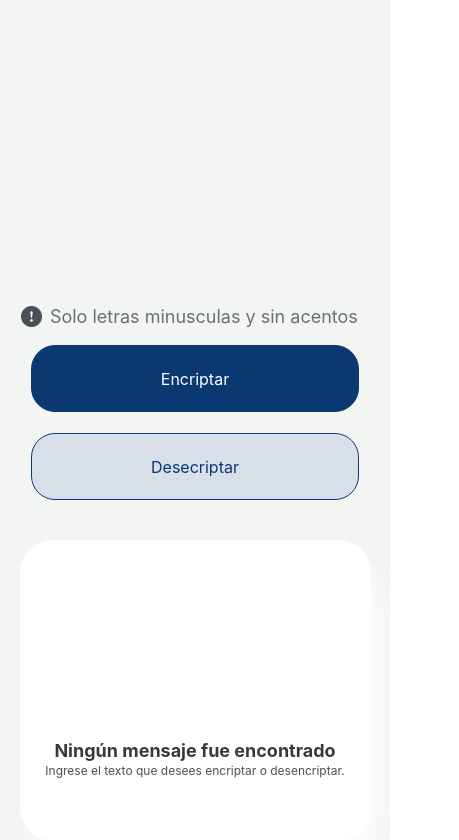
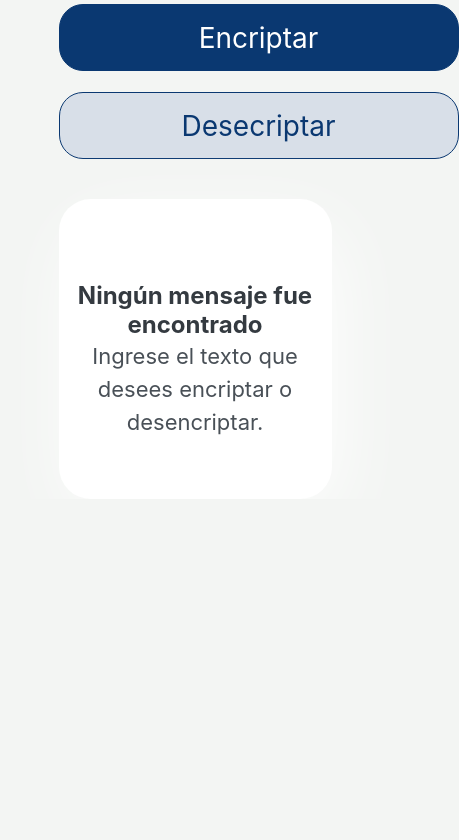
Before and after one commit to Bastian1825/Chellenge, a plain HTML site: page index.html in a window 390 px wide. Shown: the part 380-1220 px from the top of the page, 459 px wide, since content can reach past the window. After the commit the page ends 879 px from the top, so only its background shows below. Drawn offline with Linux system fonts and the light colour scheme.

Commit message:
Add files via upload

```diff
--- a/style.css
+++ b/style.css
@@ -21,19 +21,17 @@
     box-sizing: border-box;
     font-family: var(--fuente-inter);
     text-decoration: none;
-    background: var(--color-letra-boton-azul);
+    background: var(--color-primario);
 }
 ::selection{
     background: green;
     color: var(--color-letra-boton-azul);
 }
 body{
-    width: 100%;
+    width: auto;
+    height: auto;
     background-color: var(--color-primario);
 
-}
-img{
-    max-width: 100%;
 }
 header{
     position: absolute;
@@ -50,6 +48,7 @@ main{
     display: flex;
     flex-direction: row;
     background-color: var(--color-primario);
+    line-height: 50px;
 
 
 }
@@ -71,10 +70,14 @@ main{
     resize: none;
     background-color: var(--color-primario);
 
-
 }
 .encriptar::placeholder,:focus{
     color:var(--color-secundario);
+}
+.encriptar:focus,
+.encriptar:active{
+    border: none;
+    outline: none;
 }
 .encriptador-aviso{
     display: flex;
@@ -83,7 +86,7 @@ main{
     padding: 0;
     gap: 8px;
     position: absolute;
-    top: 500px;
+    top: 1060px;
     background-color: var(--color-primario);
 }
 .img-aviso{
@@ -97,11 +100,12 @@ main{
     width: 100%;
     font-style: normal;
     font-weight: 400;
-    font-size: 18px;
+    font-size: 30px;
     line-height: 150%;
     opacity: 0.8;
     color: var(--color-texto-respuesta-subtitulo);
     background-color: var(--color-primario);
+
 }
 .encriptador-contenedor{
     display: flex;
@@ -109,18 +113,18 @@ main{
     align-items: flex-start;
     gap: 8px;
     position: absolute;
-    top: 526px;
+    top:1110px;
     background-color: var(--color-primario);
 
 }
 
 .btn-encriptar{
-    width: 328px;
+    width: 400px;
     height: 67px;
     padding: 24px;
     font-style: normal;
     font-weight: 400;
-    font-size: 16px;
+    font-size: 28px;
     line-height: 19px;
     text-align: center;
     color: var(--color-letra-boton-azul);
@@ -138,12 +142,12 @@ main{
 }
 
 .btn-desencriptar{
-    width: 328px;
+    width: 400px;
     height: 67px;
     padding: 24px;
     font-style: normal;
     font-weight: 400;
-    font-size: 16px;
+    font-size: 28px;
     line-height: 19px;
     text-align: center;
     color: var(--color-secundario);
@@ -161,14 +165,15 @@ main{
 }
 
 .tarjeta{
-    width: 270px;
-    height: 580px;
+    width: 680px;
+    height: 1150px;
     background: var(--color-letra-boton-azul);
-    box-shadow: 10px 24px 32px -8px var(--color-letra-boton-azul);
+    box-shadow: 10px 24px 82px -8px var(--color-letra-boton-azul);
     position: relative;
     margin-top: 40px;
     border-radius: 32px;
     text-align: center;
+
 }
 .tarjeta-contenedor{
     width: 250px;
@@ -183,7 +188,7 @@ main{
 .texto-uno{
     font-style: normal;
     font-weight: 700;
-    font-size: 18px;
+    font-size: 24px;
     line-height: 120%;
     text-align: center;
     color: var(--color-texto-respuesta-titulo);
@@ -193,7 +198,7 @@ main{
 .texto-dos{
     font-style: normal;
     font-weight: 400;
-    font-size: 12px;
+    font-size: 22px;
     line-height: 150%;
     text-align: center;
     color: var(--color-texto-respuesta-subtitulo);
@@ -216,21 +221,23 @@ main{
     border-top-left-radius: 32px;
     border: none;
     resize: none;
+    text-align: center;
 }
 
 .evaluar:focus{
     outline: none;
 }
 .btn-copiar{
-    width: 224px;
-    height: 67px;
-    margin: 23px;
+    width: 300px;
+    height: 55px;
+    margin: 27px;
     position: absolute;
+
     bottom: 0;
     left: 0;
     visibility: hidden;
-    padding: 24px;
-    font-size: 16px;
+    padding: 4px;
+    font-size: 24px;
     line-height: 19px;
     text-align: center;
     background: var(--color-boton-des);
@@ -316,14 +323,18 @@ main{
     .encriptar{
         width: 90%;
         font-size: 24px;
+        width: 70%;
+        height: 70%;
     }
     .encriptador-contenedor{
         display: grid;
         gap: 21px;
+        width: 70%;
+        height: 70%;
 
     }
     .tarjeta{
-        width: 90%;
+        width: 70%;
     }
     .copyrigth{
         font-size: 20px;
```
